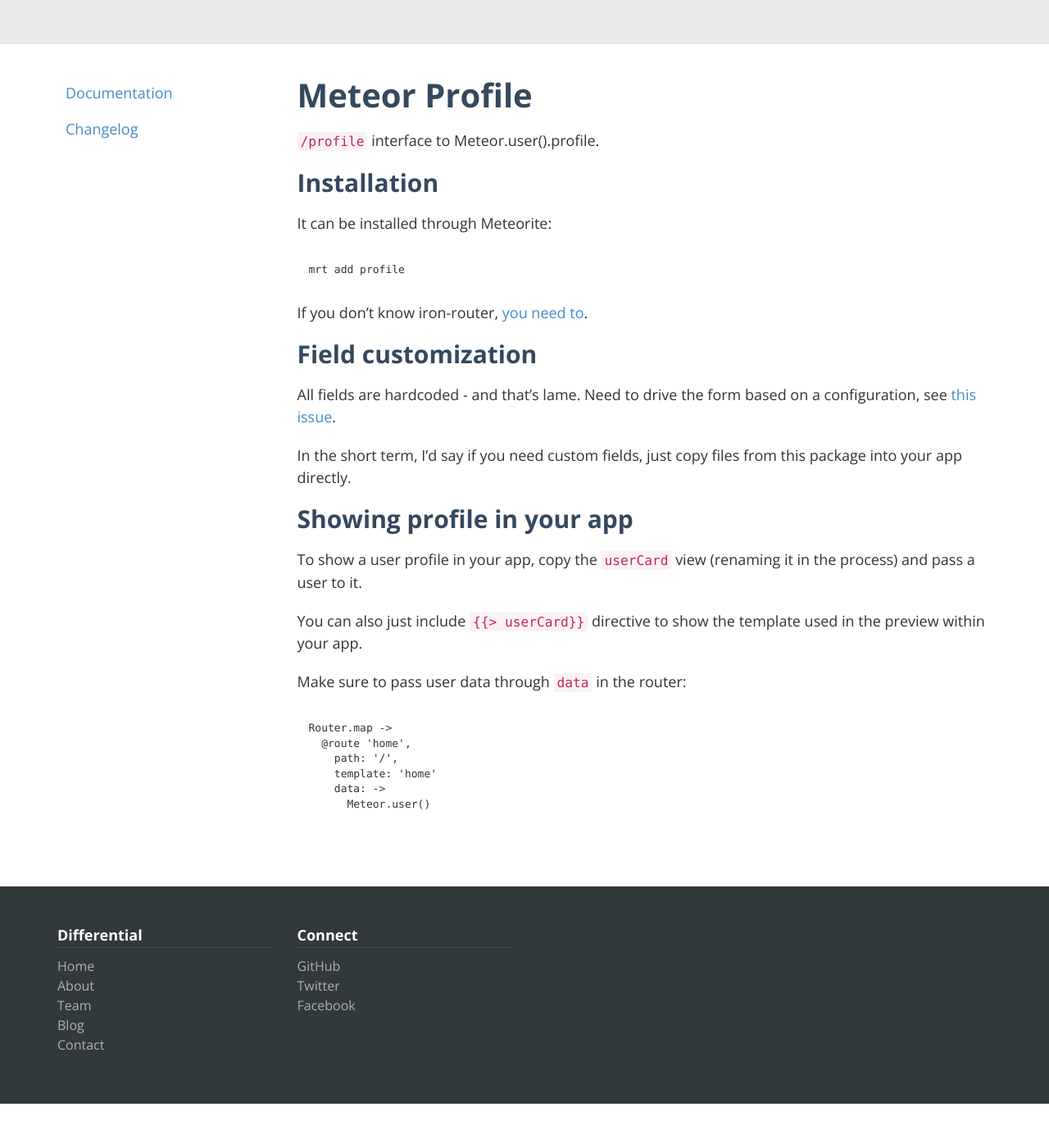
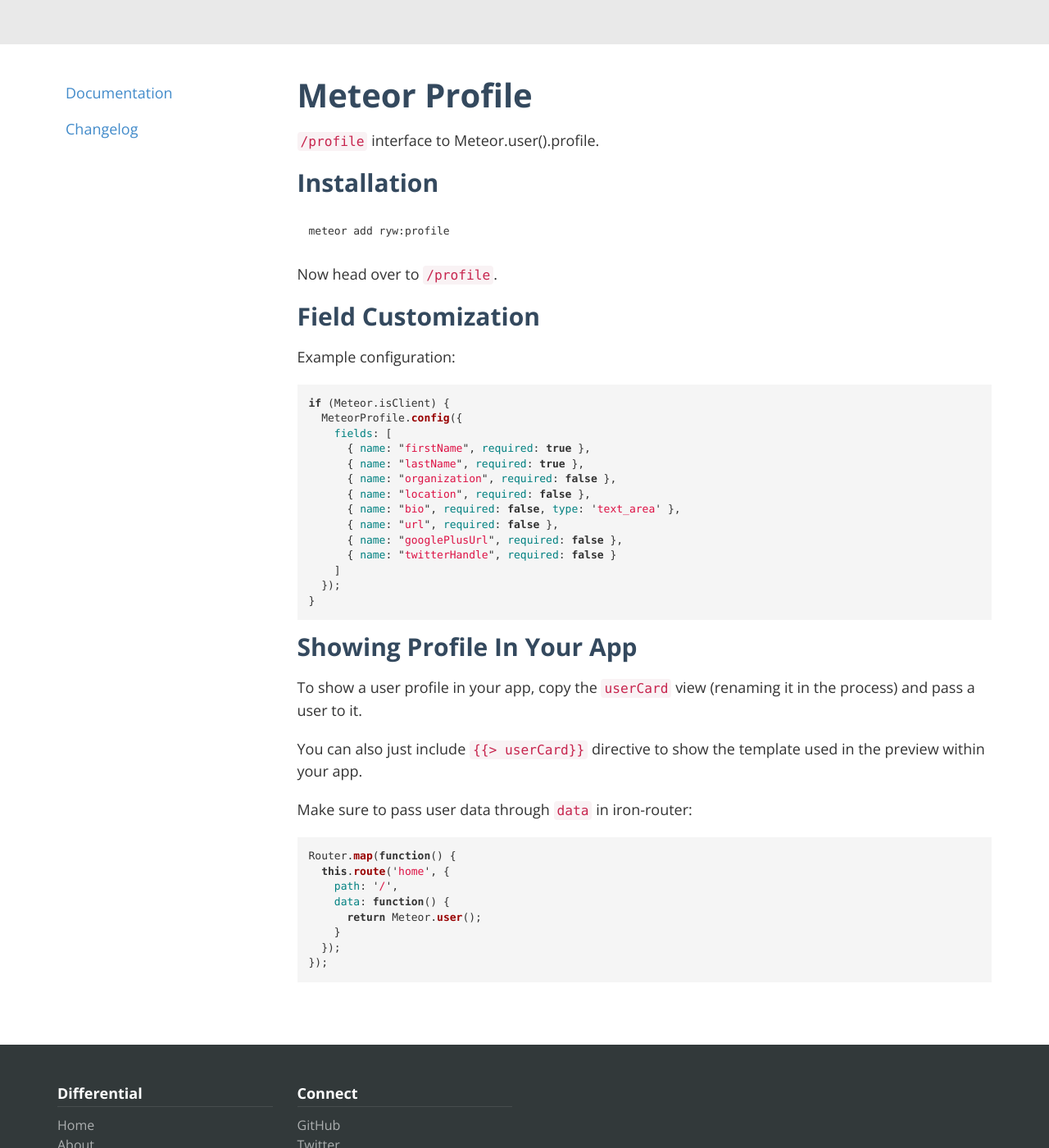
Before and after one commit to Differential/meteor-profile, a Jekyll site: the page built from index.markdown, in a window 1280 px wide and 1400 px high, scrolled down 332 px. Shown: the whole window at 82% size. Built offline with Jekyll 4.4.1, drawn with Linux system fonts in a browser that asks for light colours; nearby versions of some CDN libraries; Markdown is read by kramdown in place of the engine named in the settings; before the commit the page ends 1678 px from its top, so only the background shows below that; some of the changed text lies outside the part shown.

Commit message:
Update docs

````diff
--- a/changelog.markdown
+++ b/changelog.markdown
@@ -2,11 +2,15 @@
 layout: default
 username: Differential
 repo: meteor-profile
-version: 0.0.10
+version: 0.0.11
 desc: Gives you a basic, out-of-the-box user profile page
 
 ---
 # Changelog
+
+### 0.0.11
+
+* Make compatible with Meteor 0.9.0 package system
 
 ### 0.0.10
 
--- a/index.markdown
+++ b/index.markdown
@@ -12,22 +12,34 @@ desc: Gives you a basic, out-of-the-box user profile page
 
 ## Installation
 
-It can be installed through Meteorite:
+```
+meteor add ryw:profile
+```
 
-```
-mrt add profile
-```
-If you don't know iron-router, [you need to](https://github.com/EventedMind/iron-router#quick-start).
+Now head over to `/profile`.
 
-## Field customization
+## Field Customization
 
-All fields are hardcoded - and that's lame. Need to drive the form based
-on a configuration, see [this issue](https://github.com/BeDifferential/meteor-profile/issues/3).
+Example configuration:
 
-In the short term, I'd say if you need custom fields, just copy files
-from this package into your app directly.
+{% highlight javascript %}
+if (Meteor.isClient) {
+  MeteorProfile.config({
+    fields: [
+      { name: "firstName", required: true },
+      { name: "lastName", required: true },
+      { name: "organization", required: false },
+      { name: "location", required: false },
+      { name: "bio", required: false, type: 'text_area' },
+      { name: "url", required: false },
+      { name: "googlePlusUrl", required: false },
+      { name: "twitterHandle", required: false }
+    ]
+  });
+}
+{% endhighlight %}
 
-## Showing profile in your app
+## Showing Profile In Your App
 
 To show a user profile in your app, copy the `userCard` view (renaming
 it in the process) and pass a user to it.
@@ -36,13 +48,15 @@ it in the process) and pass a user to it.
 You can also just include `{{ usercard }}` directive to show the
 template used in the preview within your app.
 
-Make sure to pass user data through `data` in the router:
+Make sure to pass user data through `data` in iron-router:
 
-```
-Router.map ->
-  @route 'home',
+{% highlight javascript %}
+Router.map(function() {
+  this.route('home', {
     path: '/',
-    template: 'home'
-    data: ->
-      Meteor.user()
-```
+    data: function() {
+      return Meteor.user();
+    }
+  });
+});
+{% endhighlight %}
````
Also changed, not shown: other parts of index.markdown (+1 -1 lines).
